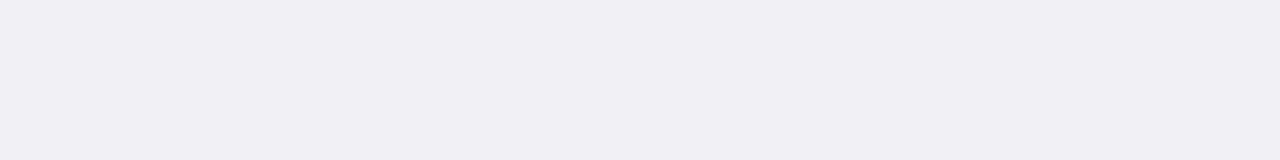
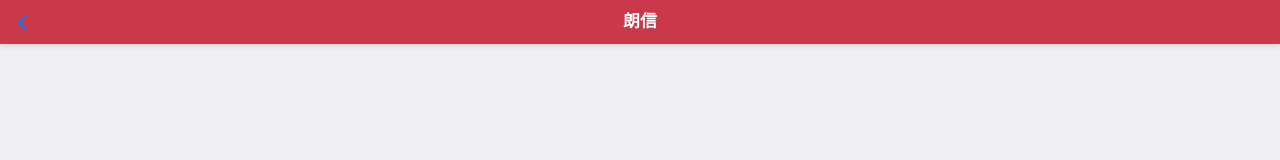
Before and after one commit to Eric-LBJ/wechat-html, a plain HTML site: page index.html in a window 1280 px wide. Drawn offline with Linux system fonts and the light colour scheme.

Commit message:
添加顶部头样式

```diff
--- /dev/null
+++ b/css/header.css
@@ -0,0 +1,7 @@
+.title {
+	background-color: #c9394a;
+}
+
+.title-color {
+	color: white;
+}
--- a/index.html
+++ b/index.html
@@ -6,11 +6,20 @@
     <title></title>
     <script src="js/mui.min.js"></script>
     <link href="css/mui.min.css" rel="stylesheet"/>
+	<link href="css/header.css" rel="stylesheet" />
     <script type="text/javascript" charset="utf-8">
       	mui.init();
     </script>
 </head>
 <body>
 
+	<header class="mui-bar mui-bar-nav title">
+		<a class="mui-action-back mui-icon mui-icon-left-nav mui-pull-left"></a>
+		<h1 class="mui-title title-color"><b>朗信</b></h1>
+	</header>
+	<applet>
+
+	</applet>
+
 </body>
 </html>
```
